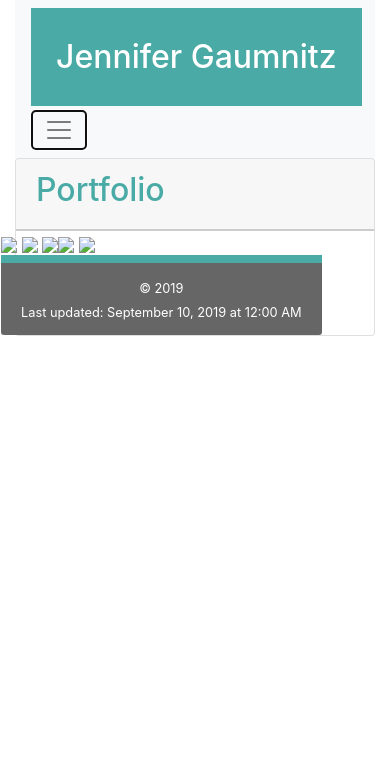
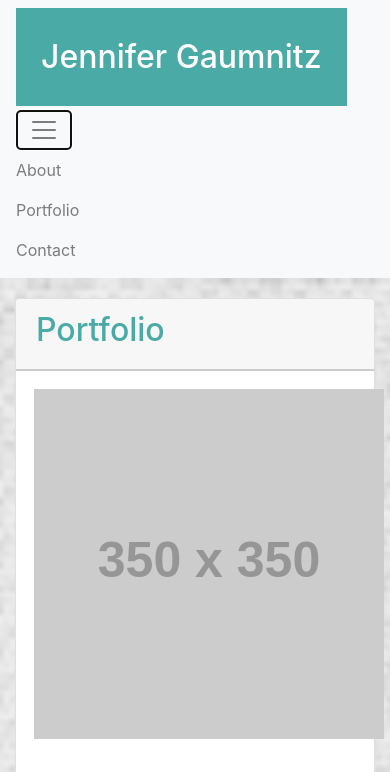
Before and after one commit to JLGaumnitz/Bootstrap-Portfolio, a plain HTML site: page portfolio.html in a window 390 px wide. Both pictures are taken after a click on the button "Toggle navigation". Shown: the top 772 px of the page. Drawn offline with nearby package versions, Linux system fonts and the light colour scheme; placeholder pictures from the web are drawn by us.

Commit message:
Files validated and nearly final

```diff
--- a/assets/css/style.css
+++ /dev/null
@@ -1,34 +0,0 @@
-.row {
-  display: flex;
-  flex-wrap: wrap;
-  padding: 0 4px;
-}
-
-/* Create four equal columns that sits next to each other */
-.column {
-  flex: 25%;
-  max-width: 25%;
-  padding: 0 4px;
-}
-
-.column img {
-  margin-top: 8px;
-  vertical-align: middle;
-  width: 100%;
-}
-
-/* Responsive layout - makes a two column-layout instead of four columns */
-@media screen and (max-width: 800px) {
-  .column {
-    flex: 50%;
-    max-width: 50%;
-  }
-}
-
-/* Responsive layout - makes the two columns stack on top of each other instead of next to each other */
-@media screen and (max-width: 600px) {
-  .column {
-    flex: 100%;
-    max-width: 100%;
-  }
-}
--- a/portfolio.html
+++ b/portfolio.html
@@ -12,20 +12,24 @@
     <title>Jennifer Gaumnitz</title>
 
 <!--Favicon coding-->
-    <link rel="shortcut icon" href="./images/favicon.ico" type="image/x-icon">
+<link rel="shortcut icon" href="./assets/images/favicon.ico" type="image/x-icon">
 
-<!--Link to Bootstrap-->
+<!--Links to Bootstrap stylesheet and js-->
 
     <link rel="stylesheet" href="https://stackpath.bootstrapcdn.com/bootstrap/4.3.1/css/bootstrap.min.css" integrity="sha384-ggOyR0iXCbMQv3Xipma34MD+dH/1fQ784/j6cY/iJTQUOhcWr7x9JvoRxT2MZw1T" crossorigin="anonymous">
 
-<!-- <script src="https://maxcdn.bootstrapcdn.com/bootstrap/3.3.7/js/bootstrap.min.js" integrity="sha384-Tc5IQib027qvyjSMfHjOMaLkfuWVxZxUPnCJA7l2mCWNIpG9mGCD8wGNIcPD7Txa" crossorigin="anonymous"></script> -->
+    <script src="https://code.jquery.com/jquery-3.3.1.slim.min.js" integrity="sha384-q8i/X+965DzO0rT7abK41JStQIAqVgRVzpbzo5smXKp4YfRvH+8abtTE1Pi6jizo" crossorigin="anonymous"></script>
+
+    <script src="https://cdnjs.cloudflare.com/ajax/libs/popper.js/1.14.7/umd/popper.min.js" integrity="sha384-UO2eT0CpHqdSJQ6hJty5KVphtPhzWj9WO1clHTMGa3JDZwrnQq4sF86dIHNDz0W1" crossorigin="anonymous"></script>
+
+    <script src="https://stackpath.bootstrapcdn.com/bootstrap/4.3.1/js/bootstrap.min.js" integrity="sha384-JjSmVgyd0p3pXB1rRibZUAYoIIy6OrQ6VrjIEaFf/nJGzIxFDsf4x0xIM+B07jRM" crossorigin="anonymous"></script>
 
 </head>
 
 <body>
 
  <!-- start nav -->
-    <div class="container">
+
  <nav class="navbar navbar-expand-lg navbar-light bg-light">
   <span class="navbar-brand mb-1 h1" style="background-color:#4aaaa5; color:white; font-size:2rem; padding: 25px">Jennifer Gaumnitz</span>
 
@@ -35,12 +39,12 @@
   </button>
 
   <div class="collapse navbar-collapse" id="navbarSupportedContent">
-                        <div class="navbar-nav ml-auto">
+      <ul class="navbar-nav ml-auto">
           <li class="nav-item">
             <a class="nav-link" href="index.html">About</a>
           </li>
           <li class="nav-item">
-                      <a class="nav-link" href="#">Portfolio<span class="sr-only">(current)</span></a>
+            <a class="nav-link" href="portfolio.html">Portfolio<span class="sr-only">(current)</span></a>
           </li>
           <li class="nav-item">
             <a class="nav-link" href="contact.html">Contact</a>
@@ -48,46 +52,54 @@
       </ul>
   </div>
 </nav>
-        </div>
+
 <!-- end nav-->
 
-<!--div for gray background with border at top below nav bar-->
+<!--div for gray background image with border at top below nav bar-->
 
 <div class="container-fluid">
-    <div class="row" style="background:transparent url('./images/smooth_wall.png') no-repeat center center /cover">
+  <div class="row" style="background:transparent url('./assets/images/smooth_wall.png') no-repeat center center /cover">
       <div class="col-lg-12">
 
 <!--div for white box on top of body background-->
 
   <div class="row">
-        <div class="col-md-12">
+    <div class="col-md-12" style="padding-top: 20px;">
        <div class="card">
            <div class="card-header" style="color:#4aaaa5; border-bottom:#cccccc 2px solid">
               <h2>Portfolio</h2>
        </div>
 
 <!-- div for portfolio images -->
+<!-- need to figure out how to make them not overlap when moving screen to smaller size -->
+
 <div class="row">
-    <div class="column">
-          <img src="./images/image_1.jpg">
-          <img src="./images/image_3.jpg">
-          <img src="./images/image_5.jpg">
-    </div>
-    <div class="column">
-          <img src="./images/image_2.jpg">
-          <img src="./images/image_4.jpg">
+    <div class="col-md-3">
+         <img class="img-responsive" src="https://via.placeholder.com/350/FFFF00/000000" style="margin:5%" alt="Portfolio Image Placeholder">
+
+         <img class="img-responsive" src="https://via.placeholder.com/350/FFFF00/000000" style="margin:5%" alt="Portfolio Image Placeholder">
+
+         <img class="img-responsive" src="https://via.placeholder.com/350/FFFF00/000000" style="margin:5%" alt="Portfolio Image Placeholder">
     </div>
 
+    <div class="col-md-3">
+      <img class="img-responsive" src="https://via.placeholder.com/350" style="margin:5%" alt="Portfolio Image Placeholder">
 
+      <img class="img-responsive" src="https://via.placeholder.com/350" style="margin:5%" alt="Portfolio Image Placeholder">
+    </div>
 
+</div>
+</div>
 
 <!--Footer-->
+<div class="container-fluid">
   <div class="row">
-        <div class=col-lg-12>
-           <div class="card-footer" style="color:#ffffff; background-color:#666666; border-top: 8px solid #4aaaa5; text-align: center; width:100%;">
+      <div class="col-lg-12">
+         <div style="color:#ffffff; background-color:#666666; border-top: 8px solid #4aaaa5; text-align: center; width:100%;">
          <small>&copy; 2019</small>
           <br>
-          <small>Last updated: September 10, 2019 at 12:00 AM</small>
+          <small>Last updated: September 12, 2019 at 11:30 AM</small>
+         </div>
    </div>
  </div>
 </div>
```
Also changed, not shown: contact.html (+41 -24 lines), index.html (+25 -14 lines). Lines whose indentation alone changed are shown as unchanged.
